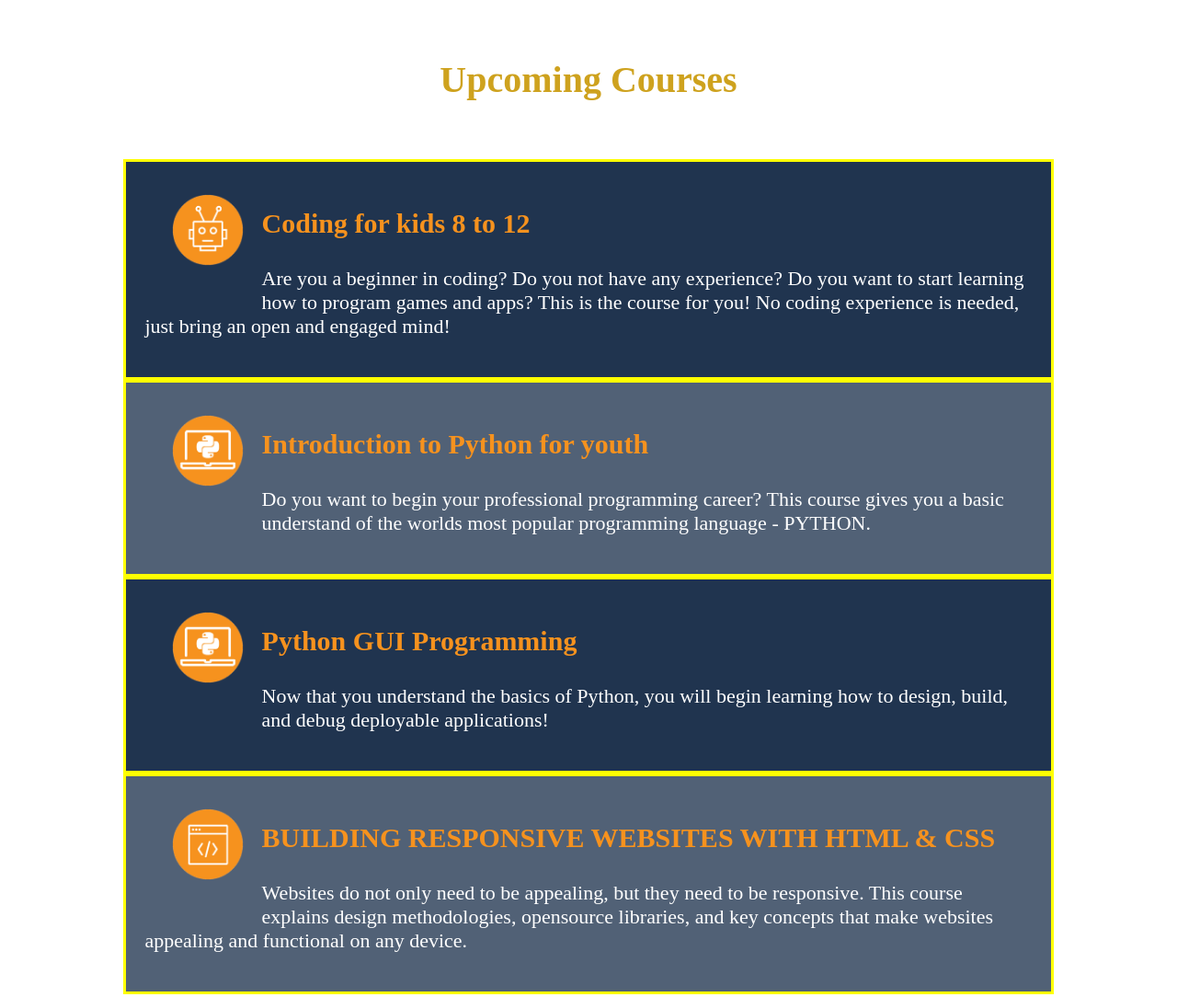
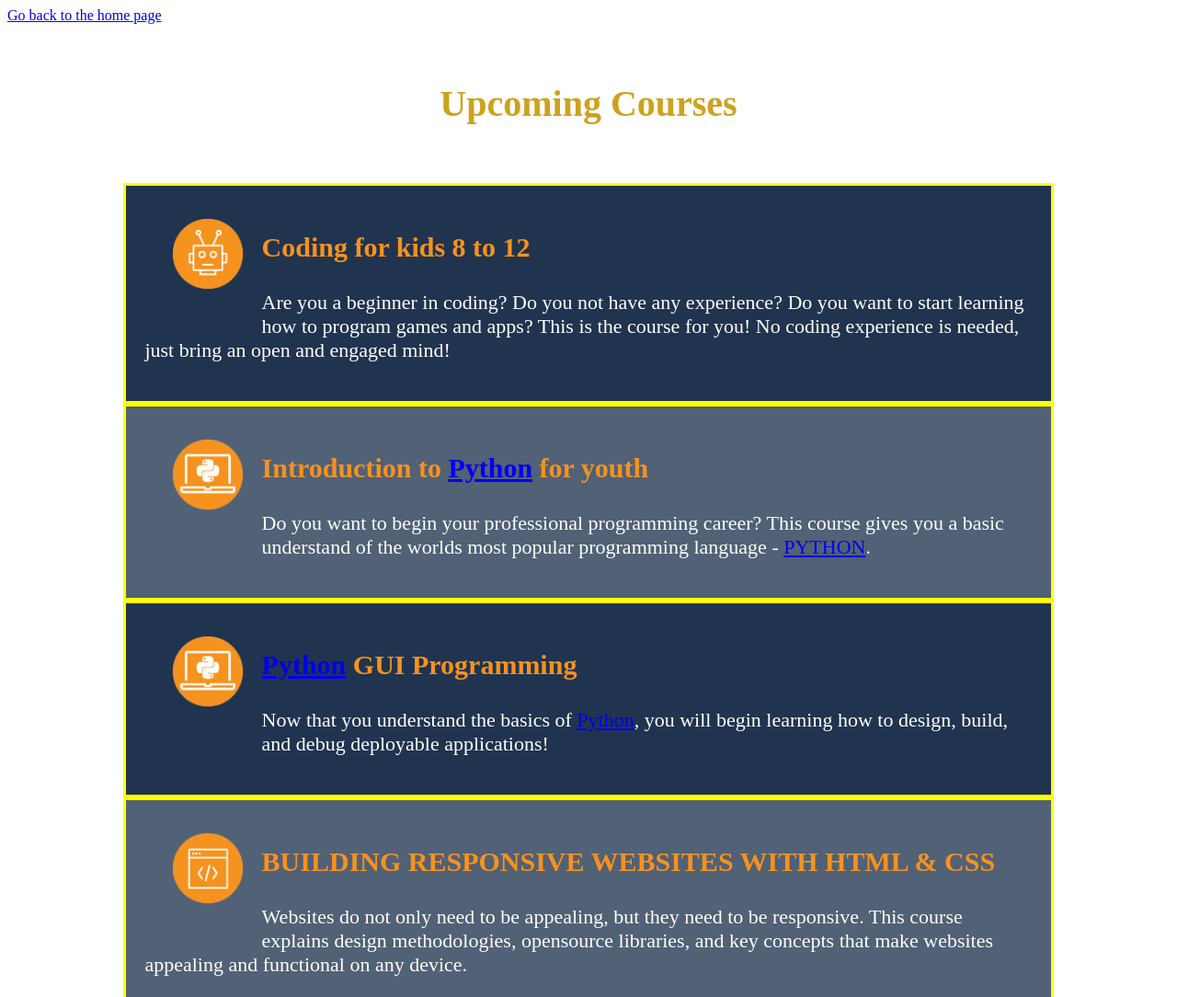
Before and after one commit to PythonClubProject/PythonClubProject.github.io, a plain HTML site: page index.html in a window 1280 px wide. Shown: the top 1084 px of the page at 92% size. Drawn offline with Linux system fonts and the light colour scheme.

Commit message:
Version0

```diff
--- a/index.html
+++ b/index.html
@@ -4,6 +4,7 @@
    <meta charset="UTF-8">
    <title>Upcoming Courses</title>
     <Link rel="stylesheet" href="style.css">
+    <A HREF="PythonGUI.html">Go back to the home page</A>
 </head>
 <body>
     <div id = "mainContent">
@@ -23,19 +24,19 @@
 
        <div class = "lightSec">
            <img src="images/python.png" class = "icon"/>
-           <h3>Introduction to Python for youth</h3>
+           <h3>Introduction to <A href="aboutPython.html" >Python</A> for youth</h3>
            <p>
                Do you want to begin your professional programming
                career? This course gives you a basic understand of the
-               worlds most popular programming language - PYTHON.
+               worlds most popular programming language - <A href="aboutPython.html">PYTHON</A>.
            </p>
        </div>
 
        <div class = "darkSec">
            <img src="images/python.png" class = "icon"/>
-           <h3>Python GUI Programming</h3>
+           <h3><A href="aboutPython.html">Python</A> GUI Programming</h3>
            <p>
-               Now that you understand the basics of Python, you will begin
+               Now that you understand the basics of <A href="aboutPython.html">Python</A>, you will begin
                learning how to design, build, and debug deployable
                applications!
            </p>
```
